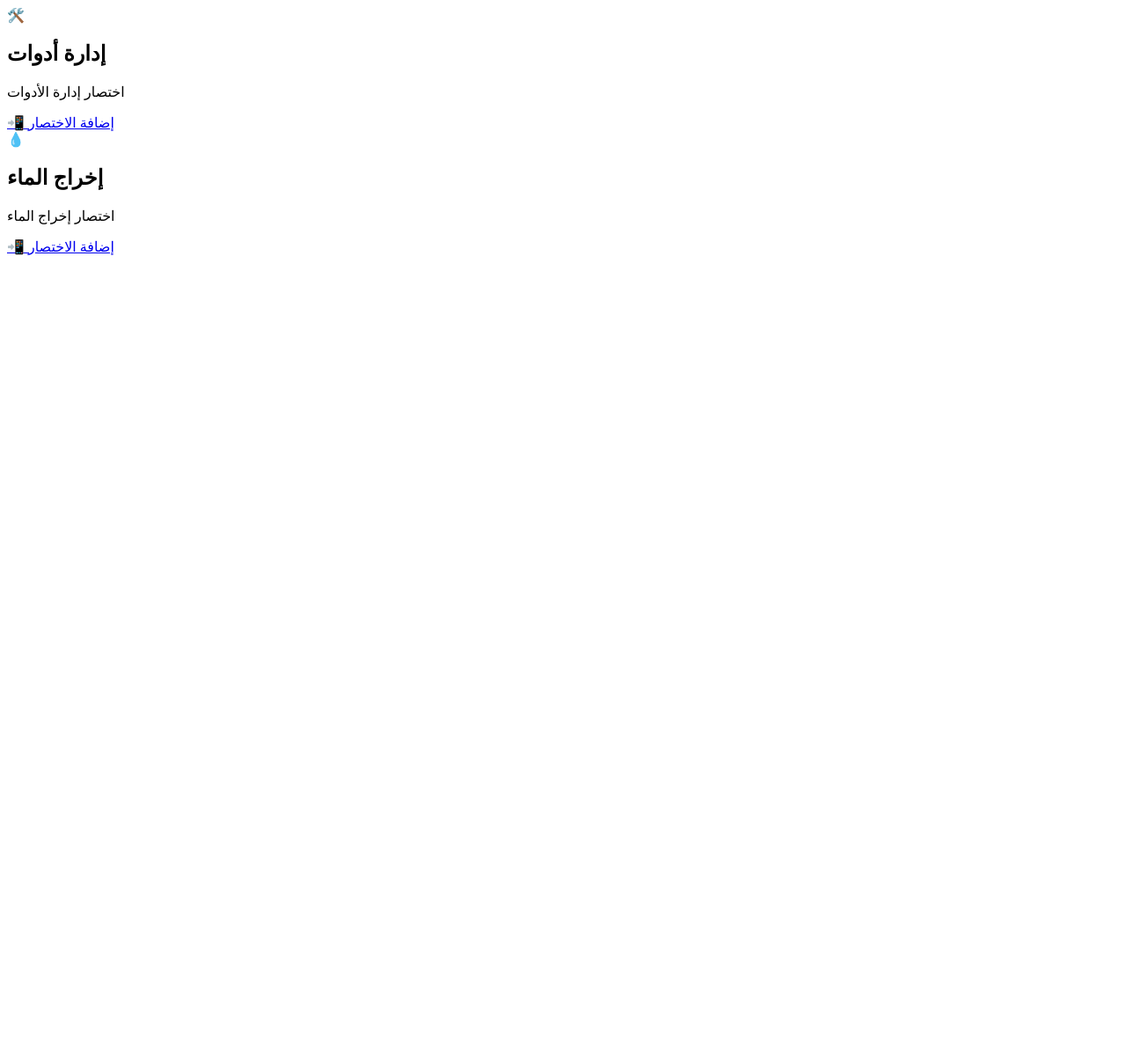
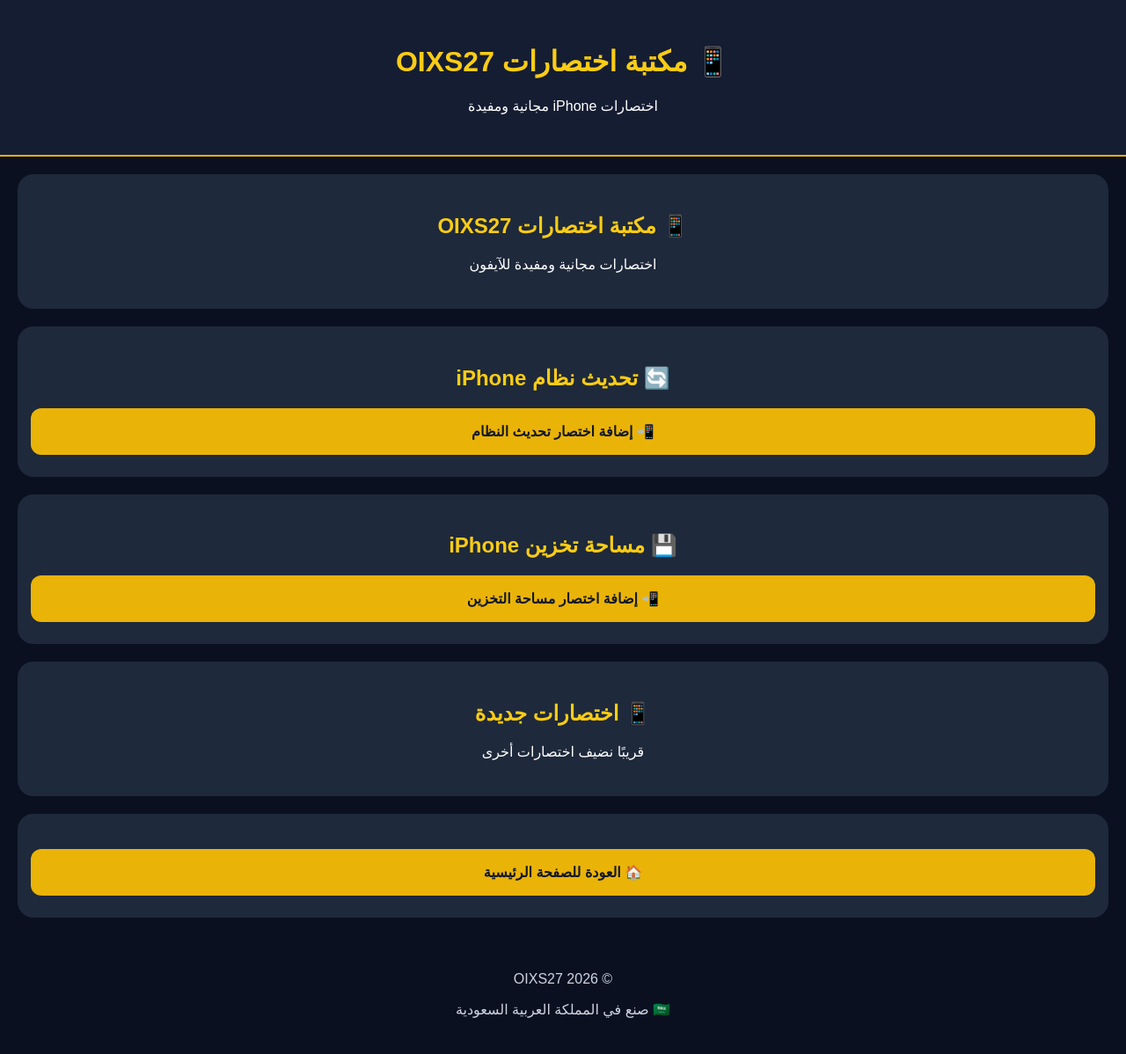
Before and after one commit to 44928bbmhn-dotcom/OIXS27, a plain HTML site: page shortcuts.html in a window 1280 px wide. Shown: the whole page at 88% size. Before the commit the page ends 800 px from the top, so only its background shows below. Drawn offline with Linux system fonts and the light colour scheme.

Commit message:
Update shortcuts.html

```diff
--- a/shortcuts.html
+++ b/shortcuts.html
@@ -1,29 +1,107 @@
-<!-- بطاقة إدارة أدوات -->
-<div class="card purple" data-category="tools">
-  <div>
-    <div class="icon">🛠️</div>
-    <h2>إدارة أدوات</h2>
-    <p>اختصار إدارة الأدوات</p>
-  </div>
+<!DOCTYPE html>
+<html lang="ar" dir="rtl">
+<head>
+<meta charset="UTF-8">
+<meta name="viewport" content="width=device-width, initial-scale=1">
+<title>مكتبة اختصارات OIXS27</title>
 
-  <a href="https://www.icloud.com/shortcuts/071ebf1c50d943daac0832060de6f378"
+<style>
+* { box-sizing: border-box; }
+
+body {
+  margin: 0;
+  background: #0b1020;
+  color: white;
+  font-family: Arial, sans-serif;
+  text-align: center;
+}
+
+header {
+  background: #151d32;
+  padding: 30px 15px;
+  border-bottom: 2px solid #eab308;
+}
+
+h1, h2 { color: #facc15; }
+
+.card {
+  background: #1e293b;
+  margin: 20px;
+  padding: 25px 15px;
+  border-radius: 18px;
+}
+
+.btn {
+  display: block;
+  background: #eab308;
+  color: #111827;
+  padding: 17px 10px;
+  margin-top: 15px;
+  border-radius: 12px;
+  text-decoration: none;
+  font-weight: bold;
+}
+
+footer {
+  padding: 25px;
+  color: #cbd5e1;
+}
+</style>
+</head>
+
+<body>
+
+<header>
+  <h1>📱 مكتبة اختصارات OIXS27</h1>
+  <p>اختصارات iPhone مجانية ومفيدة</p>
+</header>
+
+<!-- مكتبة اختصارات OIXS27 -->
+
+<section class="card">
+  <h2>📱 مكتبة اختصارات OIXS27</h2>
+  <p>اختصارات مجانية ومفيدة للآيفون</p>
+</section>
+
+<section class="card">
+  <h2>🔄 تحديث نظام iPhone</h2>
+  <a class="btn"
+     href="https://www.icloud.com/shortcuts/f632f0f468114deeb1f65a14da582ced"
      target="_blank"
      rel="noopener noreferrer">
-    📲 إضافة الاختصار
+    📲 إضافة اختصار تحديث النظام
   </a>
-</div>
+</section>
 
-<!-- بطاقة إخراج الماء -->
-<div class="card purple" data-category="tools">
-  <div>
-    <div class="icon">💧</div>
-    <h2>إخراج الماء</h2>
-    <p>اختصار إخراج الماء</p>
-  </div>
-
-  <a href="https://www.icloud.com/shortcuts/59b9fec8a53f4bf2bd09549bc0359881"
+<section class="card">
+  <h2>💾 مساحة تخزين iPhone</h2>
+  <a class="btn"
+     href="https://www.icloud.com/shortcuts/c99dbcbca3c74e38bcaaeaf27629380f"
      target="_blank"
      rel="noopener noreferrer">
-    📲 إضافة الاختصار
+    📲 إضافة اختصار مساحة التخزين
   </a>
-</div>
+</section>
+
+<section class="card">
+  <h2>📱 اختصارات جديدة</h2>
+  <p>قريبًا نضيف اختصارات أخرى</p>
+</section>
+
+
+<section class="card">
+  <a class="btn" href="index.html">
+    🏠 العودة للصفحة الرئيسية
+  </a>
+</section>
+
+<footer>
+  <p>© 2026 OIXS27</p>
+  <p>🇸🇦 صنع في المملكة العربية السعودية</p>
+</footer>
+<script>
+document.querySelectorAll('a.btn').forEach(button => {
+  button.addEventListener('click', () => {
+    if (!button.href.includes('icloud.com/shortcuts/')) return;
+
+    let count = Number(localStorage.getItem('shortcutClicks') || 0);
```
